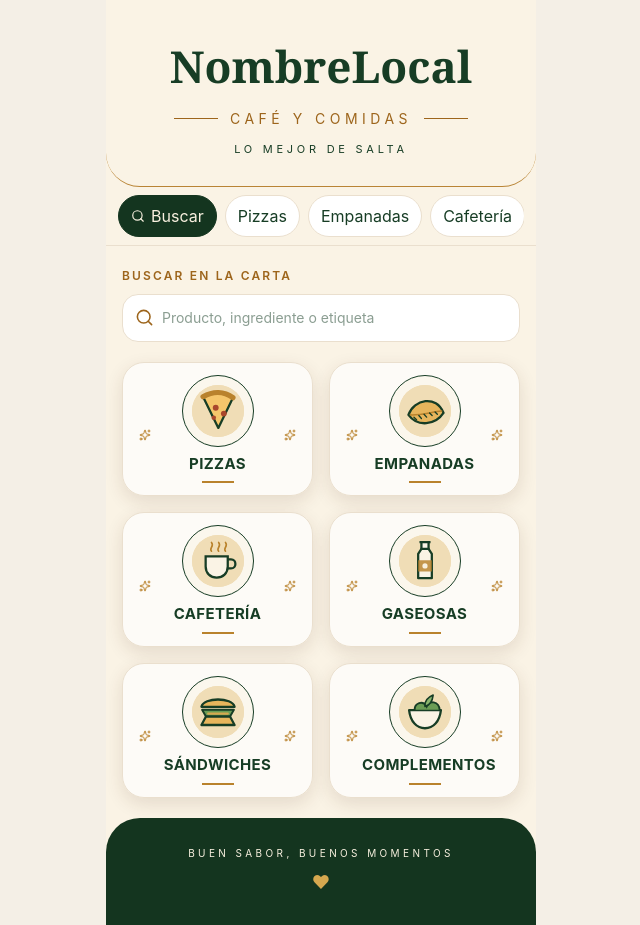
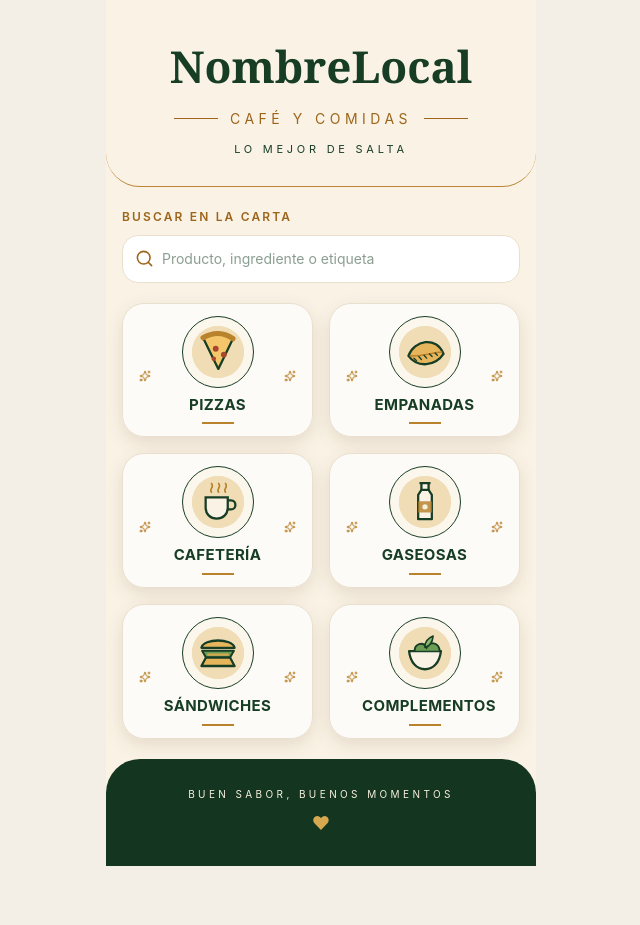
Before and after one commit to Dayle-Code/menu-app, a React (Vite) app: page / in a window 1280 px wide. Shown: the whole page, without its empty margins (319-959 px from the left). After the commit the page ends 866 px from the top, so only its background shows below. Built offline with nearby package versions, Linux system fonts and the light colour scheme.

Commit message:
fix: muestra la navegación rápida solo en categorías

```diff
--- a/src/App.jsx
+++ b/src/App.jsx
@@ -294,20 +294,12 @@ function HomePage({
   onClearSearch,
   onSelectCategory,
   onSelectProduct,
-  onShowSearch,
 }) {
   const hasSearch = searchQuery.trim().length > 0;
 
   return (
     <div className="flex min-h-screen flex-col">
       <HomeHeader />
-
-      <CategoryNav
-        categories={menuCategories}
-        activeCategoryId={null}
-        onSelectCategory={onSelectCategory}
-        onShowSearch={onShowSearch}
-      />
 
       <div className="px-4 pb-5 pt-4">
         <SearchField
@@ -596,7 +588,6 @@ function App() {
             onClearSearch={() => setSearchQuery("")}
             onSelectCategory={handleSelectCategory}
             onSelectProduct={handleSelectProduct}
-            onShowSearch={handleShowSearch}
           />
         )}
       </section>
```
